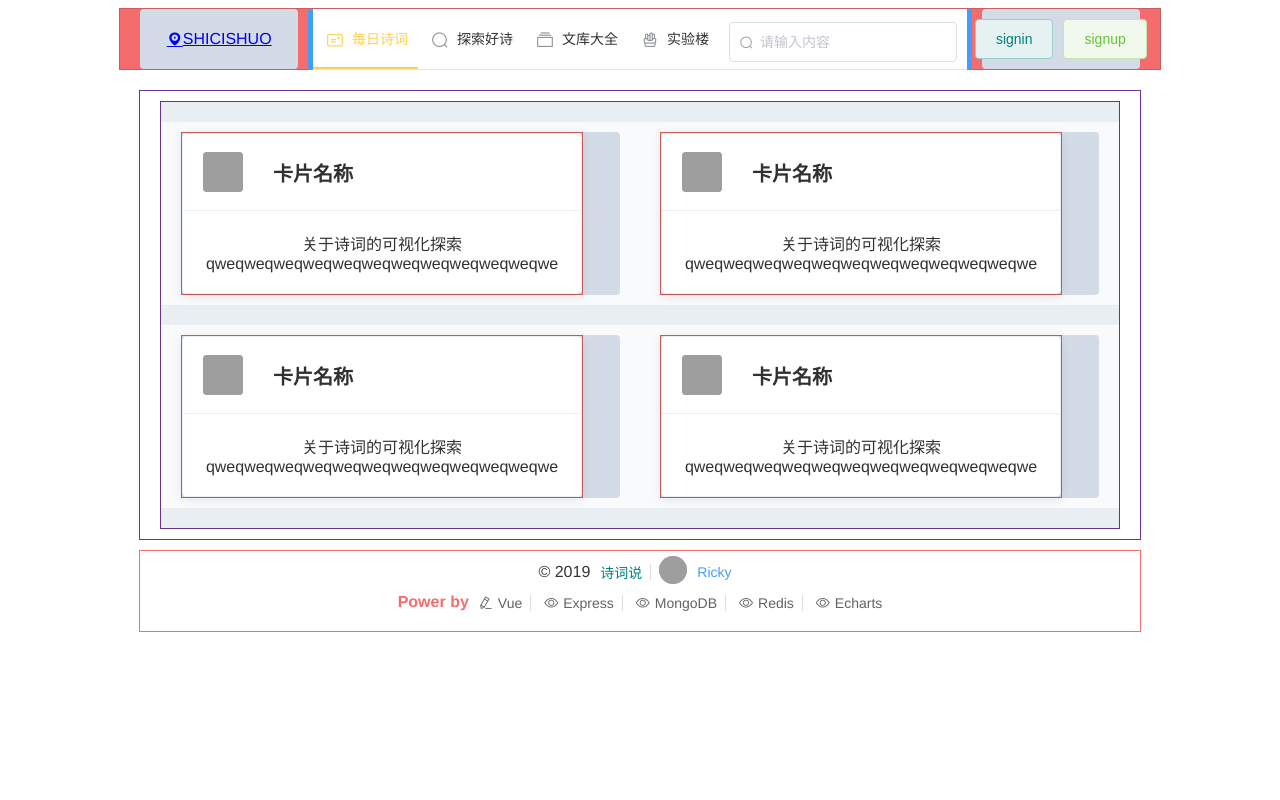
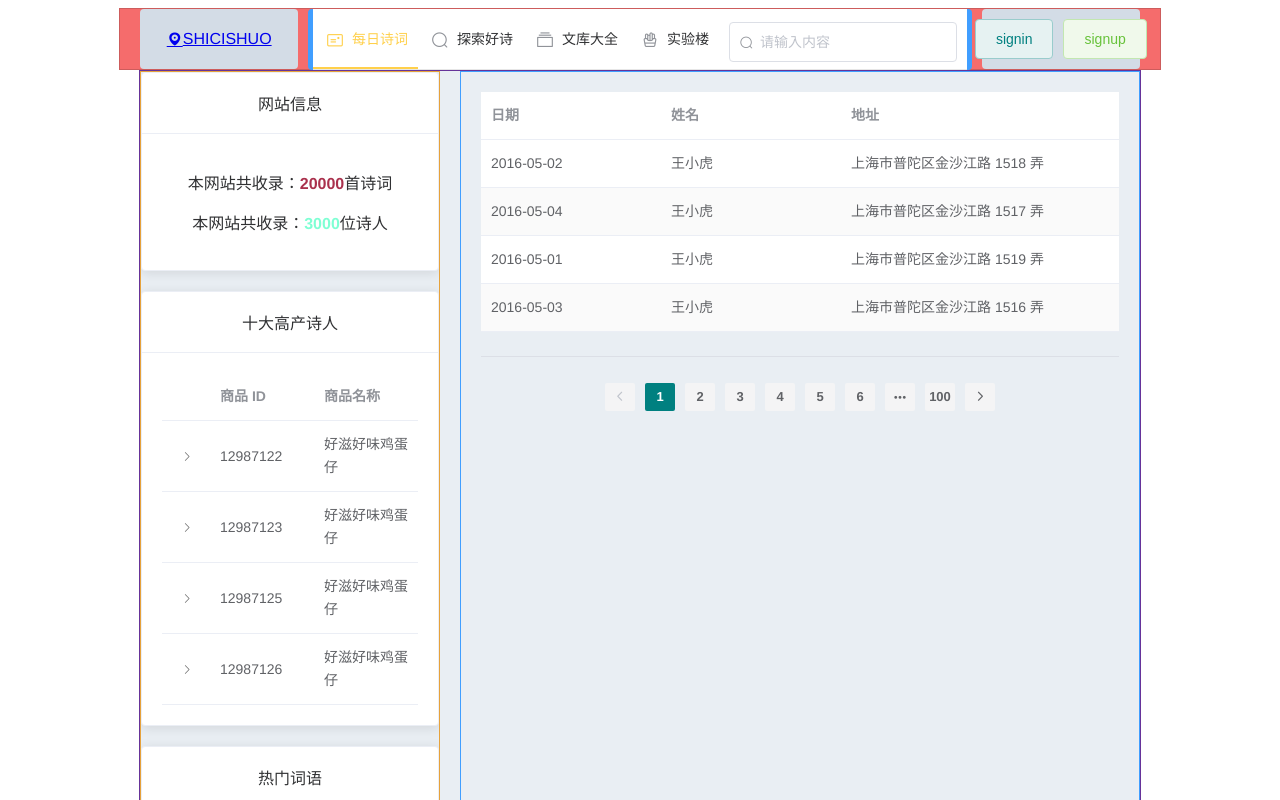
Before and after one commit to imricky/shicishuo, a Vue app in the folder client/: page /t in a window 1280 px wide. Shown: the top 800 px of the page. Built offline with nearby package versions, Linux system fonts and the light colour scheme; grey boxes are pictures that could not be loaded.

Commit message:
稍微调整文库大全的样式

```diff
--- a/client/src/views/Home.vue
+++ b/client/src/views/Home.vue
@@ -5,8 +5,8 @@
 <!--    <CoolExplorationCard />-->
 <!--    <DailyPoem />-->
 <!--    <ExploreGoodPoetry />-->
-<!--    <library />-->
-    <CoolExploration />
+    <library />
+<!--    <CoolExploration />-->
 <!--    <Footer />-->
   </div>
 </template>
@@ -19,8 +19,8 @@ import TopBar from '@/components/TopBar.vue';
 // import DailyPoem from '@/components/DailyPoem.vue';
 // import ExploreGoodPoetry from '@/views/poem/ExploreGoodPoetry.vue';
 import Footer from '@/components/Footer.vue';
-// import Library from '@/components/Library.vue';
-import CoolExploration from '@/views/poem/CoolExploration.vue';
+import Library from '@/views/poem/Library.vue';
+// import CoolExploration from '@/views/poem/CoolExploration.vue';
 
 export default {
   name: 'home',
@@ -30,8 +30,8 @@ export default {
     // CoolExplorationCard,
     // DailyPoem,
     // ExploreGoodPoetry,
-    // Library,
-    CoolExploration,
+    Library,
+    // CoolExploration,
     // Footer,
   },
   data() {
--- a/client/src/views/poem/Library.vue
+++ b/client/src/views/poem/Library.vue
@@ -11,8 +11,8 @@
             <span>网站信息</span>
           </div>
           <div>
-            <p class="all-poetry">本网站共收录：<span>20000</span>首诗词</p>
-            <p>本网站共收录：<span>3000</span>位诗人</p>
+            <p class="all-poetry">本网站共收录：<span class="poem-count">20000</span>首诗词</p>
+            <p>本网站共收录：<span class="author-count">3000</span>位诗人</p>
           </div>
         </el-card>
         <el-card class="one-card top-ten-poet">
@@ -212,7 +212,17 @@ export default {
       margin-bottom: 20px;
     }
     .all-poetry{
-      border-bottom: 1px solid gray;
+      margin-bottom: 10px;
+      .poem-count{
+        font-weight: bold;
+        color: #AA314D;
+      }
+      /*border-bottom: 1px solid gray;*/
+    }
+    .author-count{
+      font-weight: bold;
+      /*TODO: 各种颜色需要调整*/
+      color: aquamarine;
     }
   }
   .main-container{
```
